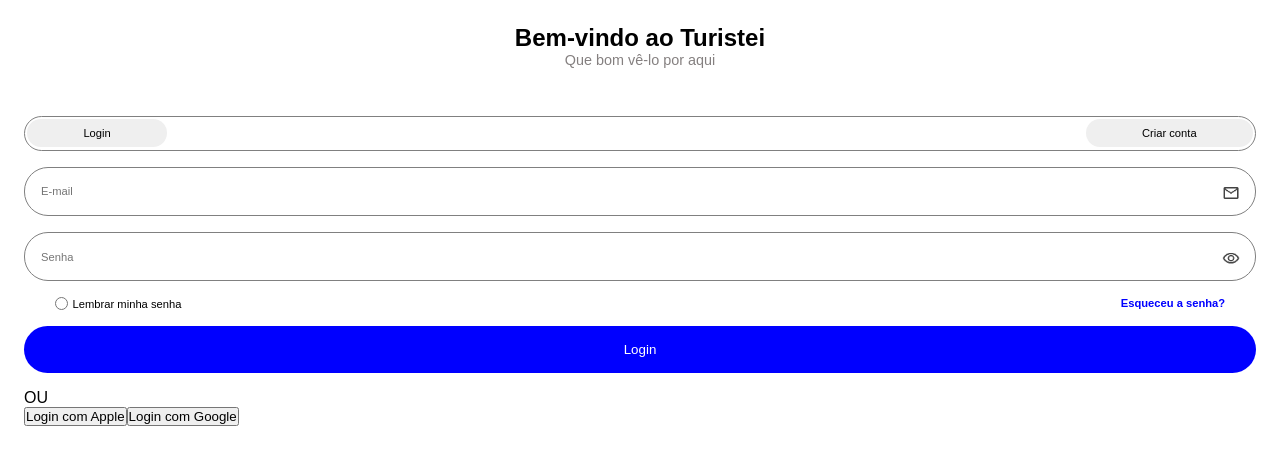
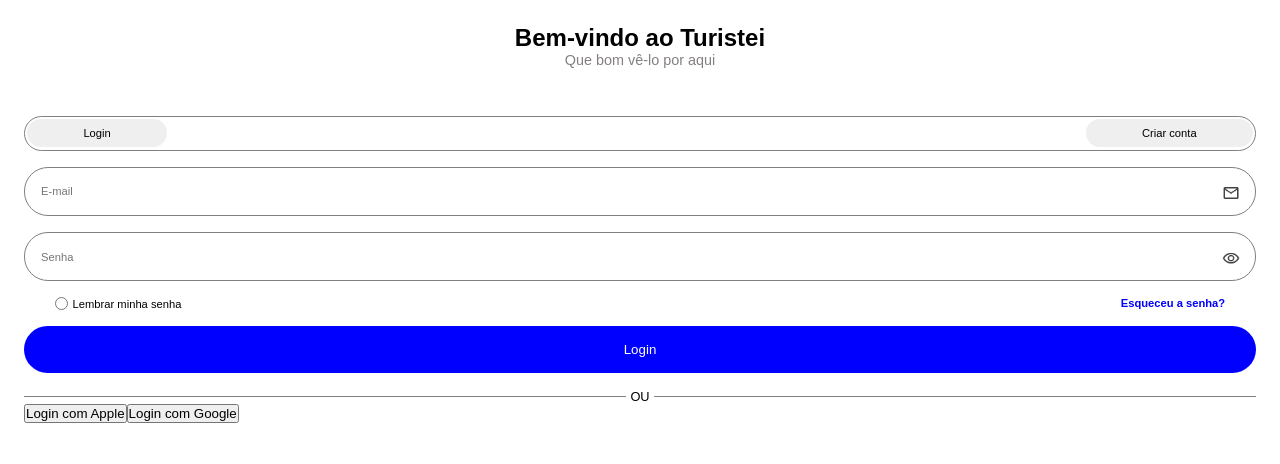
Before and after one commit to FabricioBasilio/pagina-login-turistei, a React (Vite) app: page / in a window 1280 px wide. Shown: the top 464 px of the page. Built offline with nearby package versions, Linux system fonts and the light colour scheme.

Commit message:
feat: estilizacao da linha de segmentacao

```diff
--- a/src/components/LinhaSegmentacao/LinhaSegmentacao.jsx
+++ b/src/components/LinhaSegmentacao/LinhaSegmentacao.jsx
@@ -1,7 +1,10 @@
+import "./LinhaSegmentacao.scss"
+
+
 function LinhaSegmentacao() {
   return (
     <div>
-      <span>OU</span>
+      <span className="texto_segmentacao">OU</span>
     </div>
   );
 }
--- /dev/null
+++ b/src/components/LinhaSegmentacao/LinhaSegmentacao.scss
@@ -0,0 +1,23 @@
+.texto_segmentacao {
+  font-size: 0.8rem;
+  display: flex;
+  align-items: center;
+
+  &::before,
+  &::after {
+      content: "";
+      display: inline-block;
+      background-color: gray;
+      height: 0.05rem;
+      width: 100%;
+
+  }
+
+  &::before {
+    margin-right: 0.3rem;
+  }
+
+   &::after {
+    margin-left: 0.3rem;
+  }
+}
```
